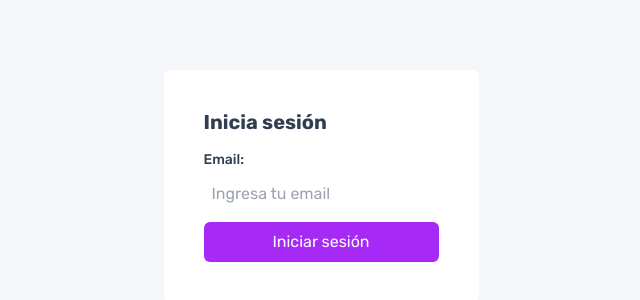
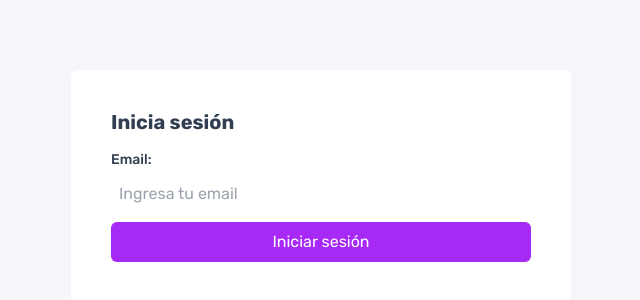
Before and after one commit to ImMPrada/fletx-challenge, a React (Vite) app in the folder frontend/: page / in a window 1280 px wide. Shown: the part 214-514 px from the top of the page, without its empty margins (319-959 px from the left). Built offline with nearby package versions, Linux system fonts and the light colour scheme; no server answers.

Commit message:
give love to login form

```diff
--- a/frontend/src/components/login-form/form.tsx
+++ b/frontend/src/components/login-form/form.tsx
@@ -10,7 +10,7 @@ const Form = ({
   handleSubmit,
 }: FormProps) => {
   return (
-    <div className="flex flex-col gap-4 p-10 bg-white rounded-md">
+    <div className="flex flex-col gap-4 p-10 bg-white rounded-md w-full mx-2 max-w-[500px]">
       <h1 className="text-heading-s font-bold text-navy">Inicia sesión</h1>
 
       <form className="flex flex-col gap-2" onSubmit={handleSubmit}>
--- a/frontend/src/components/login-form/succeed-sent-message.tsx
+++ b/frontend/src/components/login-form/succeed-sent-message.tsx
@@ -1,6 +1,6 @@
 const SucceedSentMessage = () => {
   return (
-    <div className="flex flex-col gap-4 p-10 bg-white rounded-md">
+    <div className="flex flex-col gap-4 p-10 bg-white rounded-md w-full mx-2 max-w-[500px]">
       <h1 className="text-heading-s font-bold text-navy">Inicia sesión</h1>
 
       <p className="text-body-m text-navy">
```
